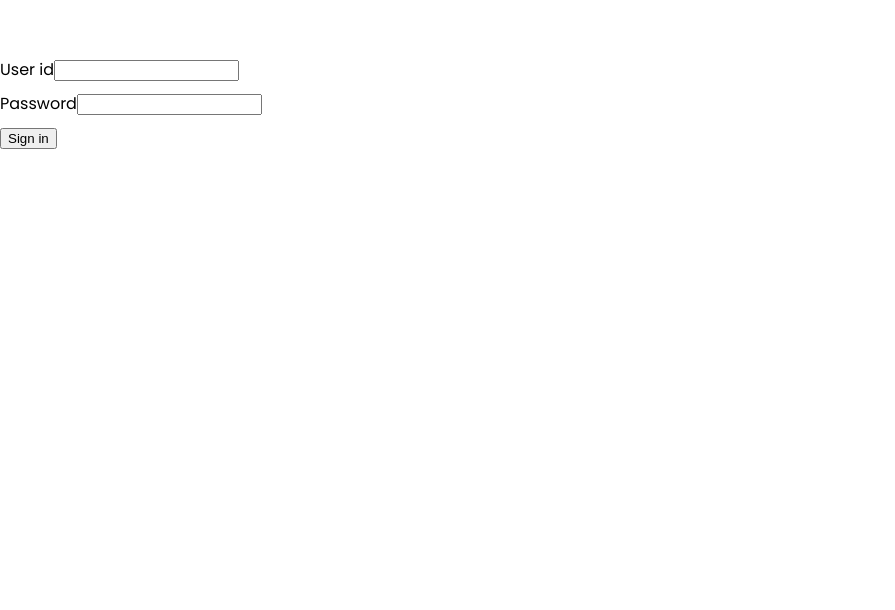
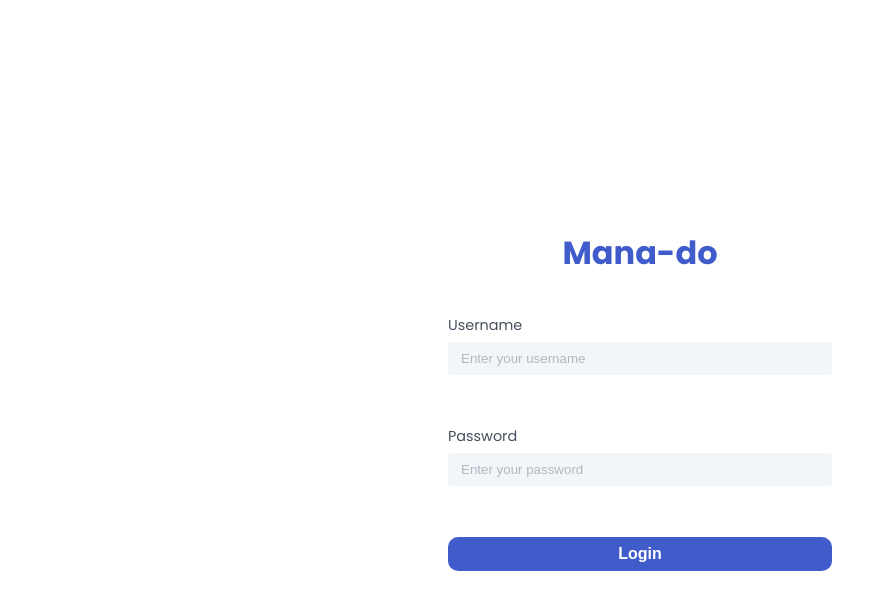
Before and after one commit to manabie-com/mana-do, a React (Create React App) app: page / in a window 1280 px wide. Shown: the top 610 px of the page, without its empty margins (0-895 px from the left). Built offline with nearby package versions, Linux system fonts and the light colour scheme.

Commit message:
Refactor SignInPage view

```diff
--- a/src/views/SignInPage/SignInPage.module.css
+++ b/src/views/SignInPage/SignInPage.module.css
@@ -0,0 +1,18 @@
+.ManaDo__SignInPageContainer {
+  display: flex;
+  justify-content: center;
+  align-items: center;
+}
+
+.ManaDo__SignInPageContainer > .ManaDo__LoginFormWrapper {
+  width: 30%;
+  display: flex;
+  flex-direction: column;
+  justify-content: space-between;
+  align-items: center;
+}
+
+.ManaDo__SignInPageContainer > .ManaDo__LoginFormWrapper > .ManaDo__LogoName {
+  color: var(--primary);
+  margin-top: 0;
+}
--- a/src/views/SignInPage/index.tsx
+++ b/src/views/SignInPage/index.tsx
@@ -1,66 +1,47 @@
-import React, { useState } from "react";
-import "./SignInPage.module.css";
+import React from "react";
+import styles from "./SignInPage.module.css";
 
-import { useHistory } from "react-router-dom";
-import { AUTH_TOKEN } from "../../constants";
-import Service from "../../service";
-import useLocalStorage from "../../_hooks/useLocalStorage";
+import LoginForm from "../../components/LoginForm";
+import ManaDoContainer from "../../components/ManaDoContainer";
 
 const SignInPage = () => {
-  const [, setToken] = useLocalStorage(AUTH_TOKEN);
-  const [form, setForm] = useState({
-    userId: "",
-    password: "",
-  });
-  const history = useHistory();
-
-  const signIn = async (e: React.FormEvent<HTMLFormElement>) => {
-    e.preventDefault();
-    const resp = await Service.signIn(form.userId, form.password);
-
-    setToken(resp);
-    history.push("/todo");
-  };
-
-  const onChangeField = (e: React.ChangeEvent<HTMLInputElement>) => {
-    e.persist();
-    setForm((prev) => ({
-      ...prev,
-      [e.target.name]: e.target.value,
-    }));
-  };
-
   return (
-    <div style={{ marginTop: "3rem", textAlign: "left" }}>
-      <form onSubmit={signIn}>
-        <label htmlFor="user_id">
-          User id
-          <input
-            id="user_id"
-            name="userId"
-            value={form.userId}
-            style={{ marginTop: 12 }}
-            onChange={onChangeField}
-          />
-        </label>
-        <br />
-        <label htmlFor="password">
-          Password
-          <input
-            id="password"
-            name="password"
-            type="password"
-            style={{ marginTop: 12 }}
-            value={form.password}
-            onChange={onChangeField}
-          />
-        </label>
-        <br />
-        <button type="submit" style={{ marginTop: 12 }}>
-          Sign in
-        </button>
-      </form>
-    </div>
+    // <div style={{ marginTop: "3rem", textAlign: "left" }}>
+    //   <form onSubmit={signIn}>
+    //     <label htmlFor="user_id">
+    //       User id
+    //       <input
+    //         id="user_id"
+    //         name="userId"
+    //         value={form.userId}
+    //         style={{ marginTop: 12 }}
+    //         onChange={onChangeField}
+    //       />
+    //     </label>
+    //     <br />
+    //     <label htmlFor="password">
+    //       Password
+    //       <input
+    //         id="password"
+    //         name="password"
+    //         type="password"
+    //         style={{ marginTop: 12 }}
+    //         value={form.password}
+    //         onChange={onChangeField}
+    //       />
+    //     </label>
+    //     <br />
+    //     <button type="submit" style={{ marginTop: 12 }}>
+    //       Sign in
+    //     </button>
+    //   </form>
+    // </div>
+    <ManaDoContainer className={styles.ManaDo__SignInPageContainer}>
+      <div className={styles.ManaDo__LoginFormWrapper}>
+        <h1 className={styles.ManaDo__LogoName}>Mana-do</h1>
+        <LoginForm className="mt-1" />
+      </div>
+    </ManaDoContainer>
   );
 };
 
```
